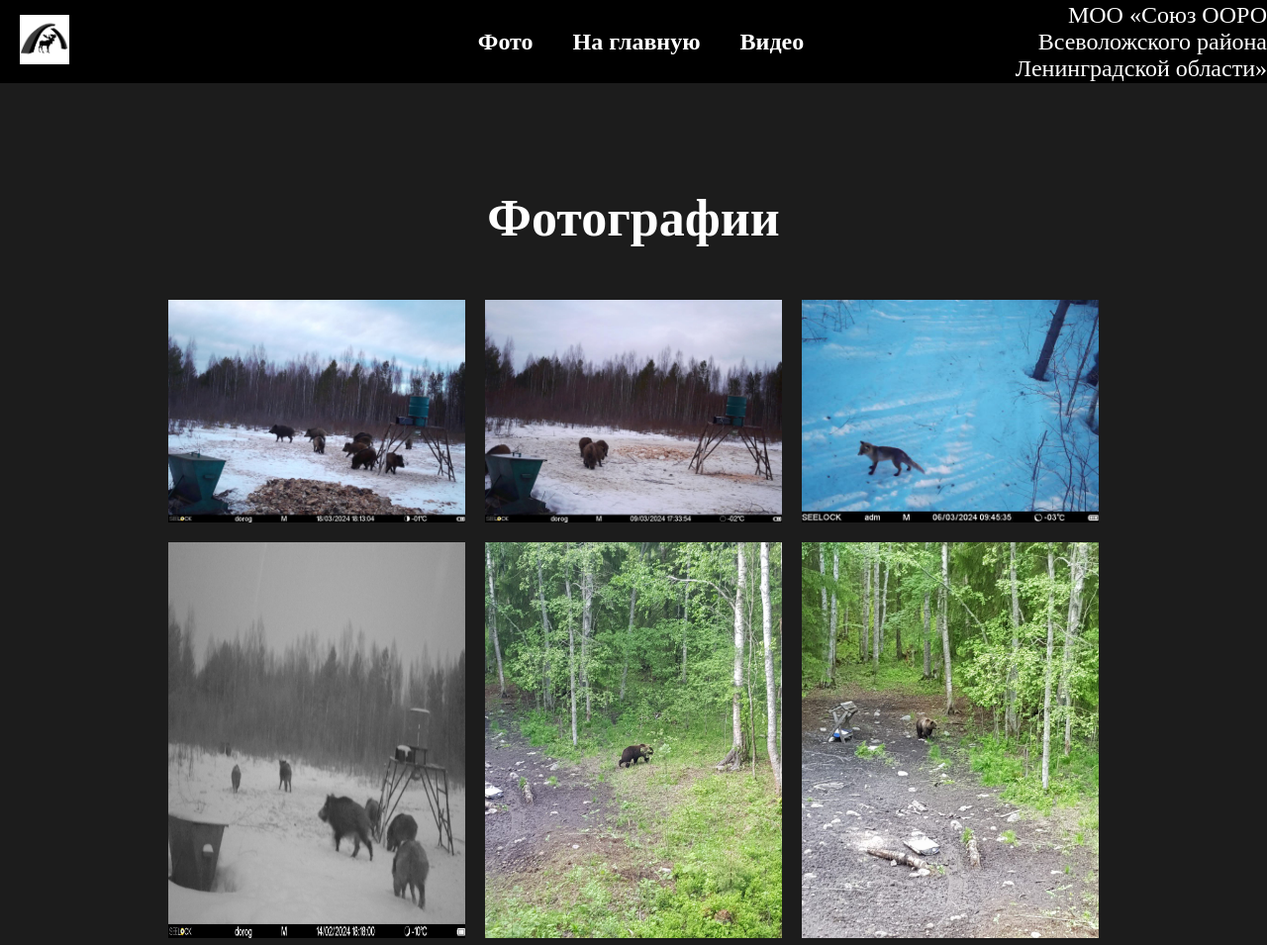
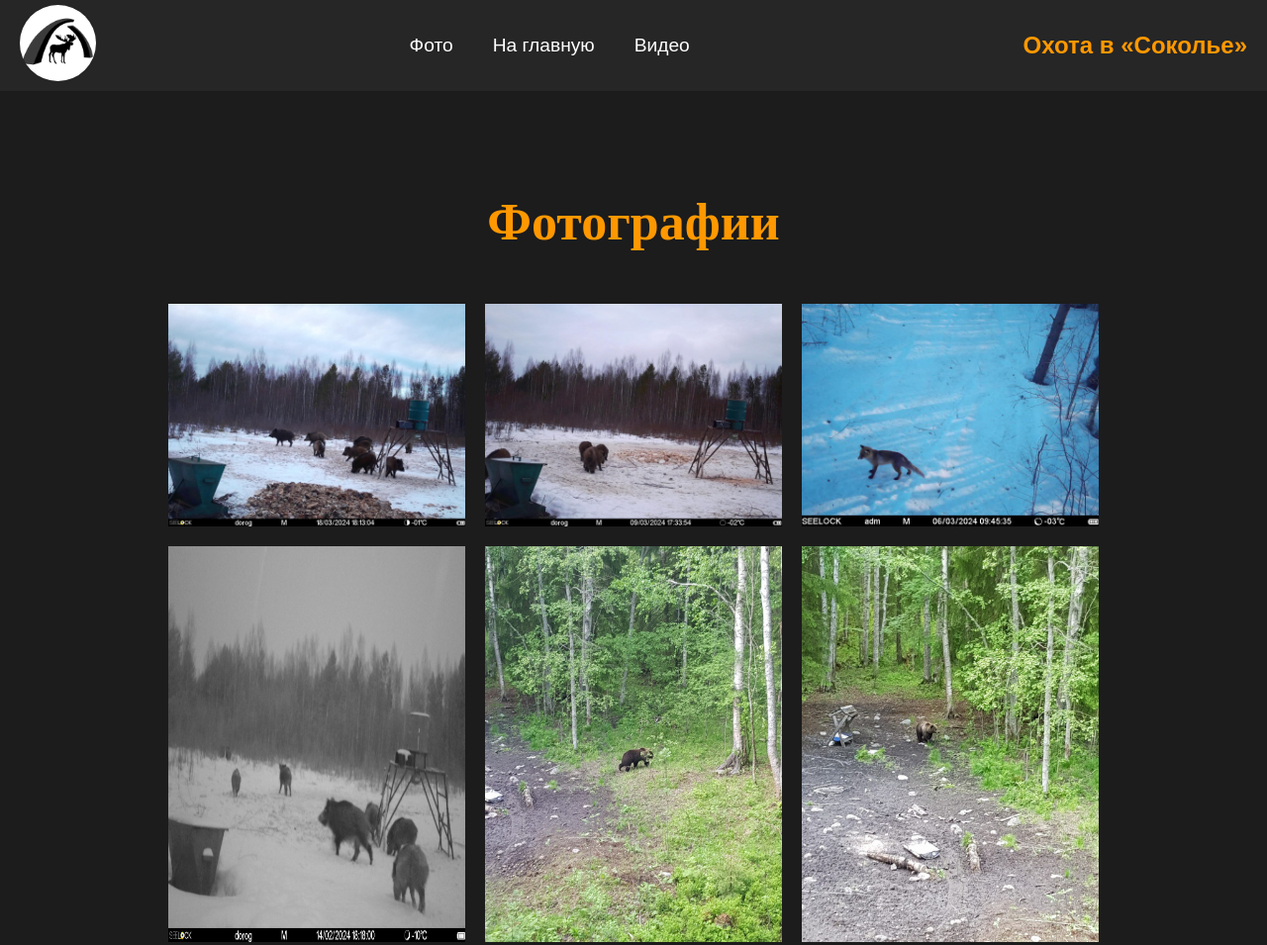
Before and after one commit to TheVeksel/Oxota.Sokolie, a plain HTML site: page gallery.html in a window 1280 px wide. Shown: the top 955 px of the page at 99% size. Drawn offline with nearby package versions, Linux system fonts and the light colour scheme.

Commit message:
Gallary_header_upd

```diff
--- a/gallery.html
+++ b/gallery.html
@@ -9,20 +9,22 @@
   </head>
   <body>
     <header class="fixed-header">
+      <div class="header__container">
         <a class="header__logo"
           ><img src="/Photo/2_543613673929284308.jpg" alt="Логотип"
         /></a>
         <nav class="header__nav">
           <a class="header__nav-item" href="#photo">Фото</a>
-        <a class="header__nav-item" href="index.html">На главную</a>
+          <a href="index.html">На главную</a>
           <a class="header__nav-item" href="#video">Видео</a>
         </nav>
-      <div class="header__name" id="text-container">
-        <p id="changing-text">
-          МОО «Союз ООРО Всеволожского района Ленинградской области»
-        </p>
+        <div class="company-name">
+          <h1>Охота в «Соколье»</h1>
+      </div>
       </div>
     </header>
+    <main>
+      <div class="container">
         <section class="main__gall" id="photo">
           <div class="gall__heading">
             <h1 class="gall__heading-h">Фотографии</h1>
@@ -79,7 +81,13 @@
           <button class="slider__btn-close">X</button>
         </div>
       </section>
+    </div>
+  </main>
+  <footer>
+    <p>&copy; 2024 МОО «Союз ООРО Всеволожского района Ленинградской области». Все права защищены.</p>
+  </footer>
+    <script src="https://code.jquery.com/jquery-3.6.0.min.js"></script>
+    <script src="JS/main.js"></script>
     <script src="index.js"></script>
-    <script src="JS/main.js"></script>
   </body>
 </html>
--- a/style/stylegal.css
+++ b/style/stylegal.css
@@ -1,5 +1,4 @@
 html, body {
-    min-height: 100vh;
     -ms-overflow-style: none;
     scrollbar-width: none;
 }
@@ -9,75 +8,110 @@ body::-webkit-scrollbar {
 }
 
 body {
+    font-family: Arial, sans-serif;
+    margin: 0;
+    padding: 0;
+    background-color: #1c1c1c;
+    color: #e0e0e0;
+    display: flex;
+    flex-direction: column;
+    min-height: 100vh;
+    font-size: clamp(1rem, 2vw, 1.5rem);
+}
+
+.fixed-header {
+    background-color: #262626;
+    color: #fff;
+    padding: 5px 0;
+    width: 100%;
     display: flex;
     justify-content: center;
     align-items: center;
-    background-color: rgba(0, 0, 0, 0.89);
-    padding: 100px 0 150px 0;
-    /* Заменил margin-top на padding для лучшего отображения контента */
 }
 
-.fixed-header {
-    position: fixed;
-    top: 0;
-    left: 0;
-    right: 0;
-    background-color: rgba(0, 0, 0, 1);
-    color: white;
+.header__container {
     display: flex;
     justify-content: space-between;
     align-items: center;
-    z-index: 100;
+    max-width: 1400px;
     width: 100%;
-    /* Добавил ширину для фиксированного заголовка */
-    max-height: 8%;
-    padding: 10px 20px;
-    /* Изменил внутренний отступ для лучшего отображения */
+    padding: 0 20px;
+    font-size: clamp(1.2rem, 1.3vw, 2rem);
 }
 
 .header__nav {
-    text-align: center;
-    color: white;
-    width: 60%;
-    gap: 40px;
+    list-style: none;
+    margin-right: 40px;
+    padding: 0;
     display: flex;
-    justify-content: center;
 }
 
 .header__nav a {
-    text-align: center;
     color: #FFF;
-    font-family: KellySlab;
-    font-size: 1.5rem;
-    /* Исправил размер шрифта для лучшей читаемости */
-    font-weight: 700;
     text-decoration: none;
+    margin-left: 20px;
+    color: #fff;
+    text-decoration: none;
+    padding: 5px 10px;
+    transition: all .3s;
+    border-radius: 5px;
 }
 
-
-.header__logo {
-    width: 20%;
+.header__nav a:hover {
+    background-color: #ff9800;
+    transition: .3s all;
 }
 
 .header__logo img {
-    width: 50px;
-    /* Изменил ширину логотипа для адаптации под разные экраны */
+    width: clamp(70px, 6vw, 140px);
+    border-radius: 100%;
+    transition: transform 0.3s;
 }
 
-.header__name {
-    max-width: 20%;
-    color: #FFF;
-    text-align: right;
-    font-family: KellySlab;
-    font-size: 1.5rem;
-    /* Изменил размер шрифта для лучшей читаемости */
-    font-weight: 400;
-    margin-right: 20px;
-    /* Изменил отступы для лучшего визуального отделения */
+.company-name h1 {
+    margin: 0;
+    font-size: clamp(1.5rem, 1.8vw, 2rem);
+    color: #ff9800;
 }
 
 .hidden {
     display: none !important;
+}
+
+.container {
+    display: flex;
+    justify-content: center;
+    align-items: center;
+}
+
+main {
+    font-family: "Old Standard TT", serif;
+    padding: 20px;
+    max-width: 1200px;
+    margin: 0 auto;
+    flex: 1;
+}
+
+main section {
+    margin-bottom: 40px;
+}
+
+main section h1, h2 {
+    color: #ff9800;
+}
+
+footer {
+    background-color: #262626;
+    color: #fff;
+    text-align: center;
+    padding: 10px 0;
+    width: 100%;
+    position: relative;
+    bottom: 0;
+}
+
+footer p {
+    margin: 0;
 }
 
 /* Стили галереи */
@@ -97,7 +131,6 @@ body {
 }
 
 .gall__heading-h {
-    color: white;
     font-size: 52px;
 }
 
```
Also changed, not shown: index.html (+1 -5 lines). Lines whose indentation alone changed are shown as unchanged.
